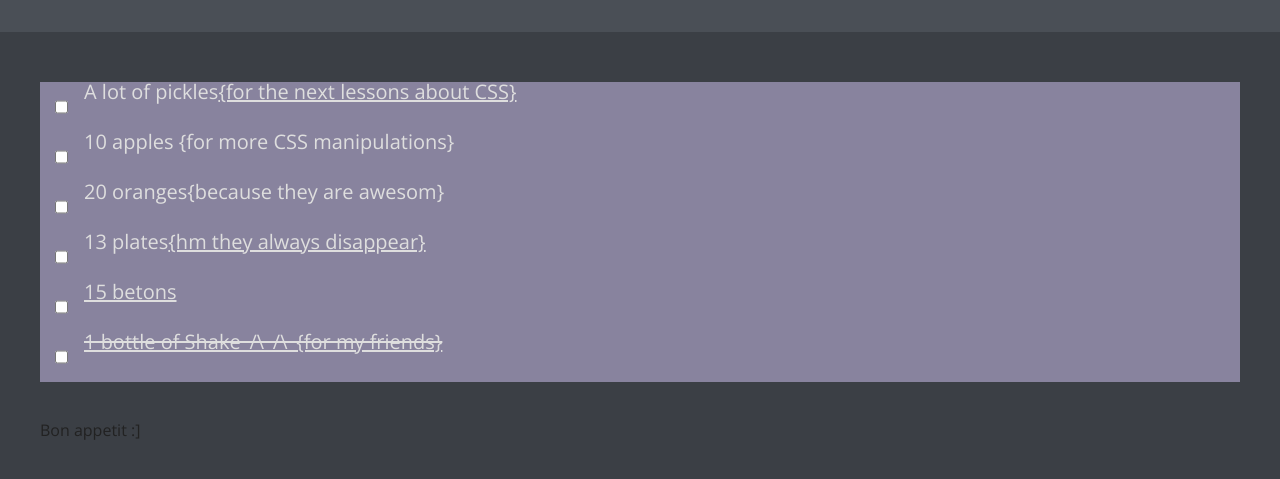
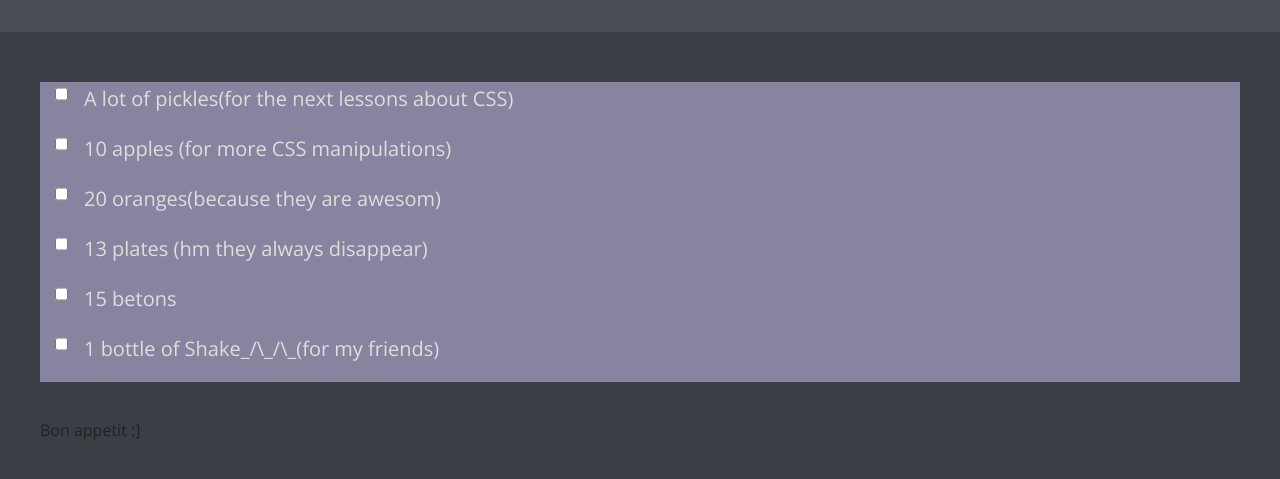
Before and after one commit to nikita-radion/nikita-radion.github.io, a plain HTML site: page index.html in a window 1280 px wide. Shown: the part 93-572 px from the top of the page. Drawn offline with nearby package versions, Linux system fonts and the light colour scheme.

Commit message:
нужный порядок в index.html

```diff
--- a/index.html
+++ b/index.html
@@ -22,12 +22,18 @@
  	<main>
  		<div class="container" >
  			<ul class="shopping-list">
- 				<li><input type="checkbox">A lot of pickles</u><u>{for the next lessons about CSS}</u></span></li>
-    			<li><input type="checkbox">10 apples {for more CSS manipulations}</u></s></li>
-   				<li><input type="checkbox">20 oranges{because they are awesom}</u></li>
-    			<li><input type="checkbox">13 plates </u><u>{hm they always disappear}</u></li>
-    			<li><input type="checkbox"><u>15 betons</u></li>
-    			<li><input type="checkbox"><s><u>1 bottle of Shake_/\_/\_{for my friends}</u></s></li>
+ 				<li>
+					 <div class="line throught"><input type="checkbox">A lot of pickles<span>(for the next lessons about CSS)</span></div></li>
+    			<li>
+					<div class="line throught"><input type="checkbox">10 apples <span>(for more CSS manipulations)</span></div></li>
+   				<li>
+					   <div class="line throught"><input type="checkbox">20 oranges<span>(because they are awesom)</span></div></li>
+    			<li>
+					<div class="line throught"><input type="checkbox">13 plates <span>(hm they always disappear)</span></div></li>
+    			<li>
+					<div class="line throught"><input type="checkbox">15 betons</div></li>
+    			<li>
+					<div class="line throught"><input type="checkbox">1 bottle of Shake_/\_/\_<span>(for my friends)</span></div></li>
 			</ul>
  		  <span>Bon appetit :]</span>
  		</div>
```
